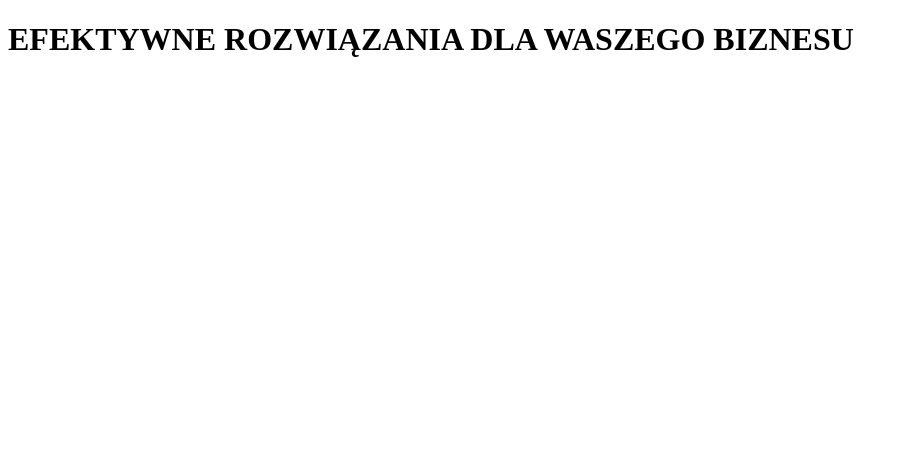
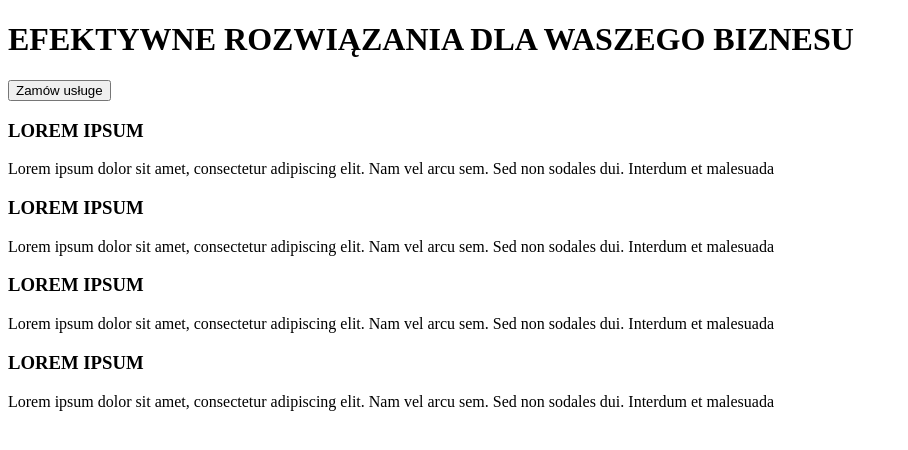
Before and after one commit to AgataWajda/basicSite, a plain HTML site: page index.html in a window 1280 px wide. Shown: the whole page, without its empty margins (0-908 px from the left). Drawn offline with Linux system fonts and the light colour scheme.

Commit message:
Added tekst

```diff
--- a/index.html
+++ b/index.html
@@ -8,9 +8,30 @@
   </head>
   <body>
     <header></header>
-    <body>
+    <main>
       <h1>EFEKTYWNE ROZWIĄZANIA DLA WASZEGO BIZNESU</h1>
-    </body>
+      <button type="button">Zamów usługe</button>
+      <h3>LOREM IPSUM</h3>
+      <p>
+        Lorem ipsum dolor sit amet, consectetur adipiscing elit. Nam vel arcu
+        sem. Sed non sodales dui. Interdum et malesuada
+      </p>
+      <h3>LOREM IPSUM</h3>
+      <p>
+        Lorem ipsum dolor sit amet, consectetur adipiscing elit. Nam vel arcu
+        sem. Sed non sodales dui. Interdum et malesuada
+      </p>
+      <h3>LOREM IPSUM</h3>
+      <p>
+        Lorem ipsum dolor sit amet, consectetur adipiscing elit. Nam vel arcu
+        sem. Sed non sodales dui. Interdum et malesuada
+      </p>
+      <h3>LOREM IPSUM</h3>
+      <p>
+        Lorem ipsum dolor sit amet, consectetur adipiscing elit. Nam vel arcu
+        sem. Sed non sodales dui. Interdum et malesuada
+      </p>
+    </main>
     <footer></footer>
   </body>
 </html>
```
